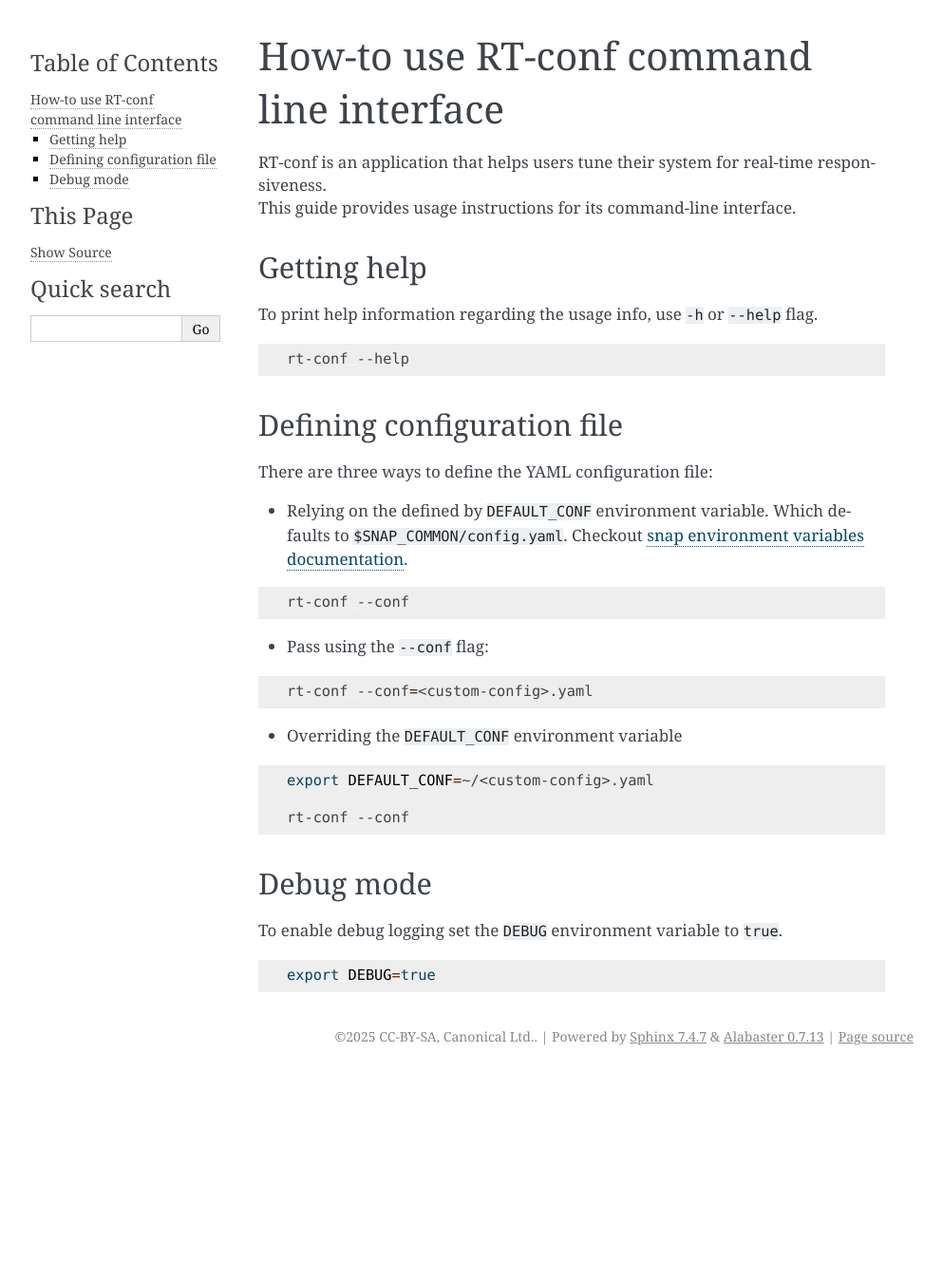
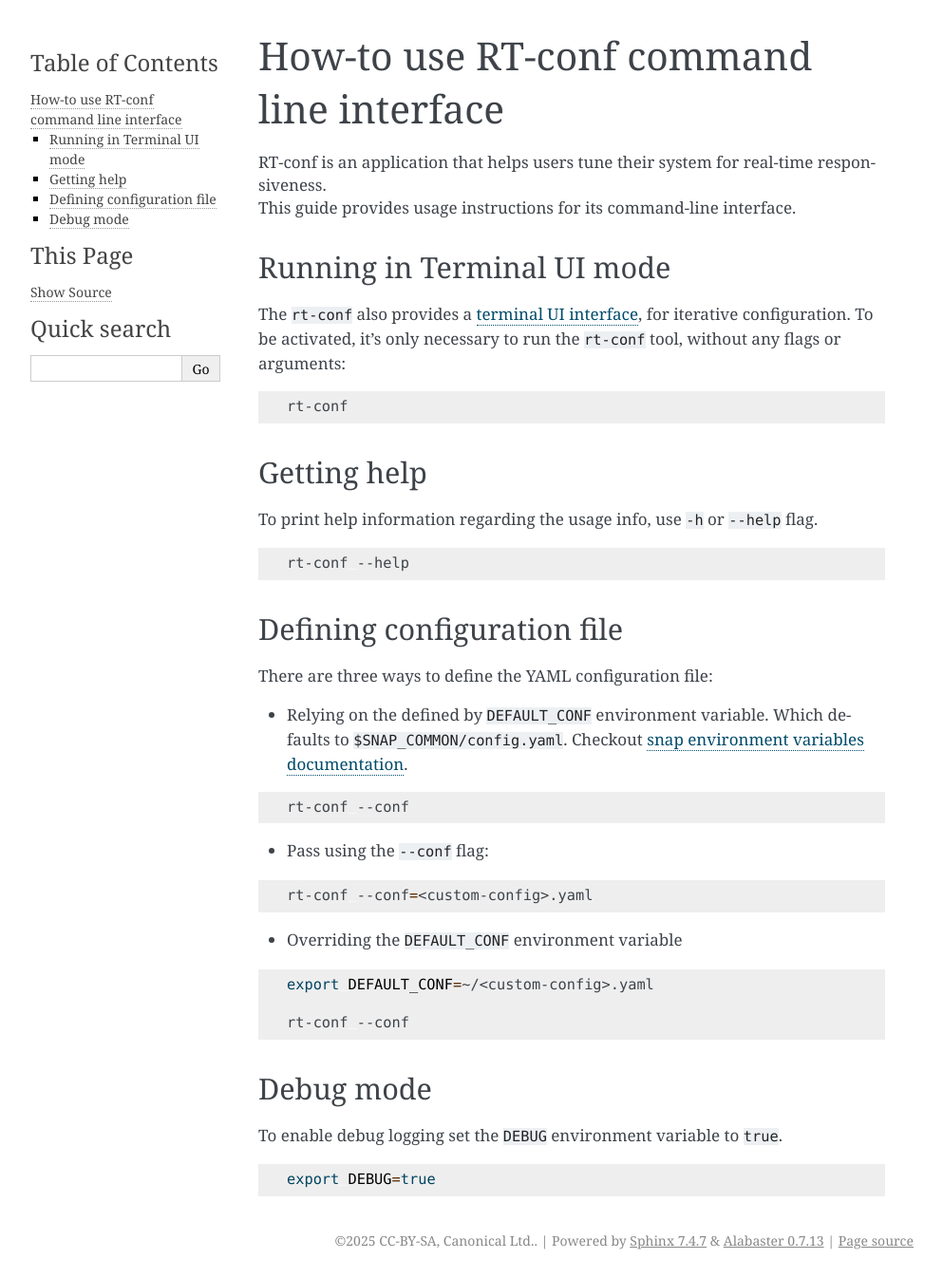
Before and after one commit to canonical/real-time-ubuntu-docs, a Sphinx documentation site: the page built from docs/how-to/rt-conf-cli.md, in a window 1280 px wide. Shown: the whole page at 95% size, without its empty margins (148-1141 px from the left). Built offline with Sphinx 7.4.7, drawn with Linux system fonts in a browser that asks for light colours; before the commit the page ends 1131 px from its top, so only the background shows below that.

Commit message:
feat: add part about TUI
Signed-off-by: Lincoln Wallace <lincoln.wallace@canonical.com>

````diff
--- a/docs/how-to/rt-conf-cli.md
+++ b/docs/how-to/rt-conf-cli.md
@@ -3,6 +3,13 @@
 RT-conf is an application that helps users tune their system for real-time responsiveness.
 This guide provides usage instructions for its command-line interface.
 
+## Running in Terminal UI mode
+
+The `rt-conf` also provides a [terminal UI interface][tui_wikipedia], for iterative configuration.
+To be activated, it's only necessary to run the `rt-conf` tool, without any flags or arguments:
+```shell
+rt-conf
+```
 
 ## Getting help
 
````
Also changed, not shown: other parts of docs/how-to/rt-conf-cli.md (+1 -0 lines).
